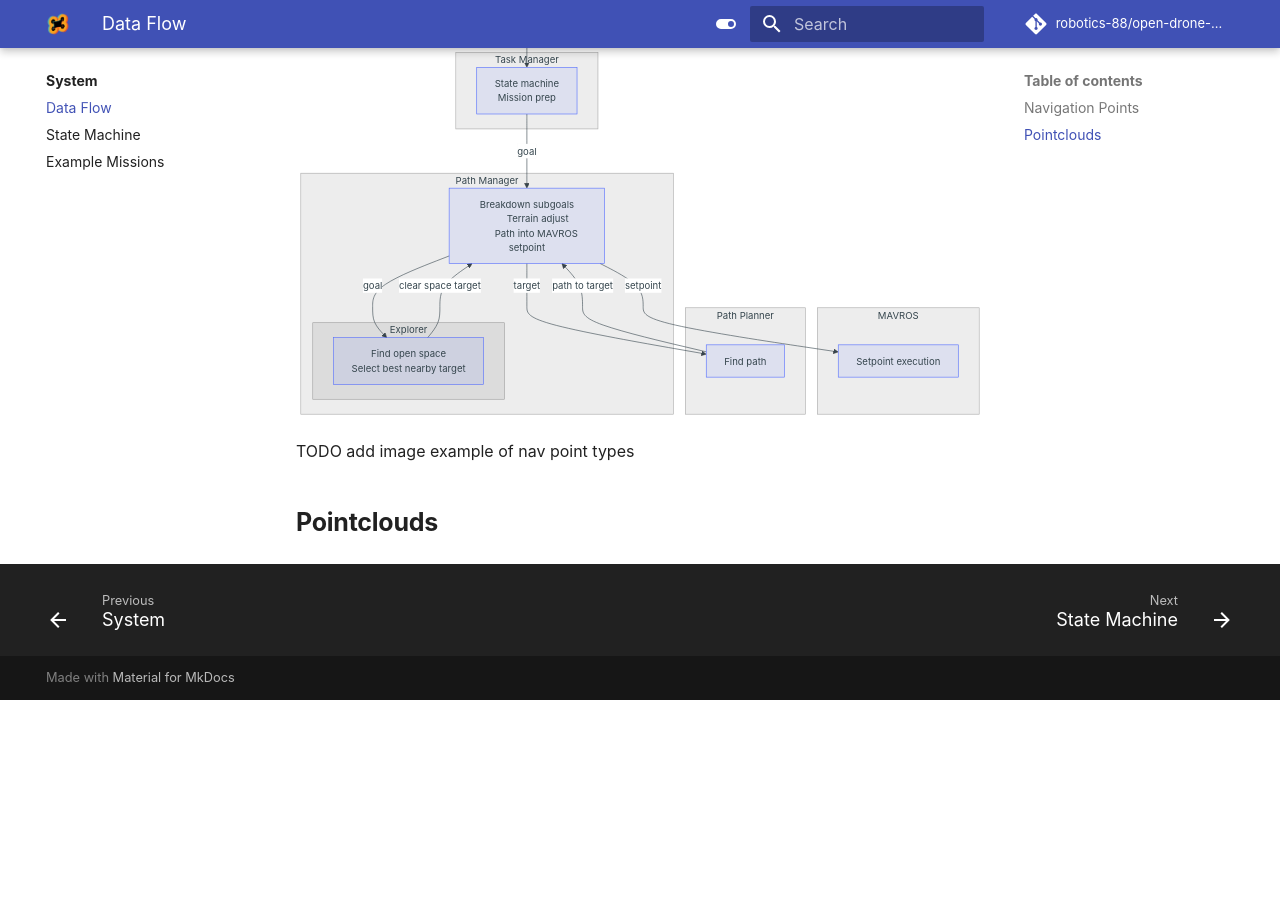
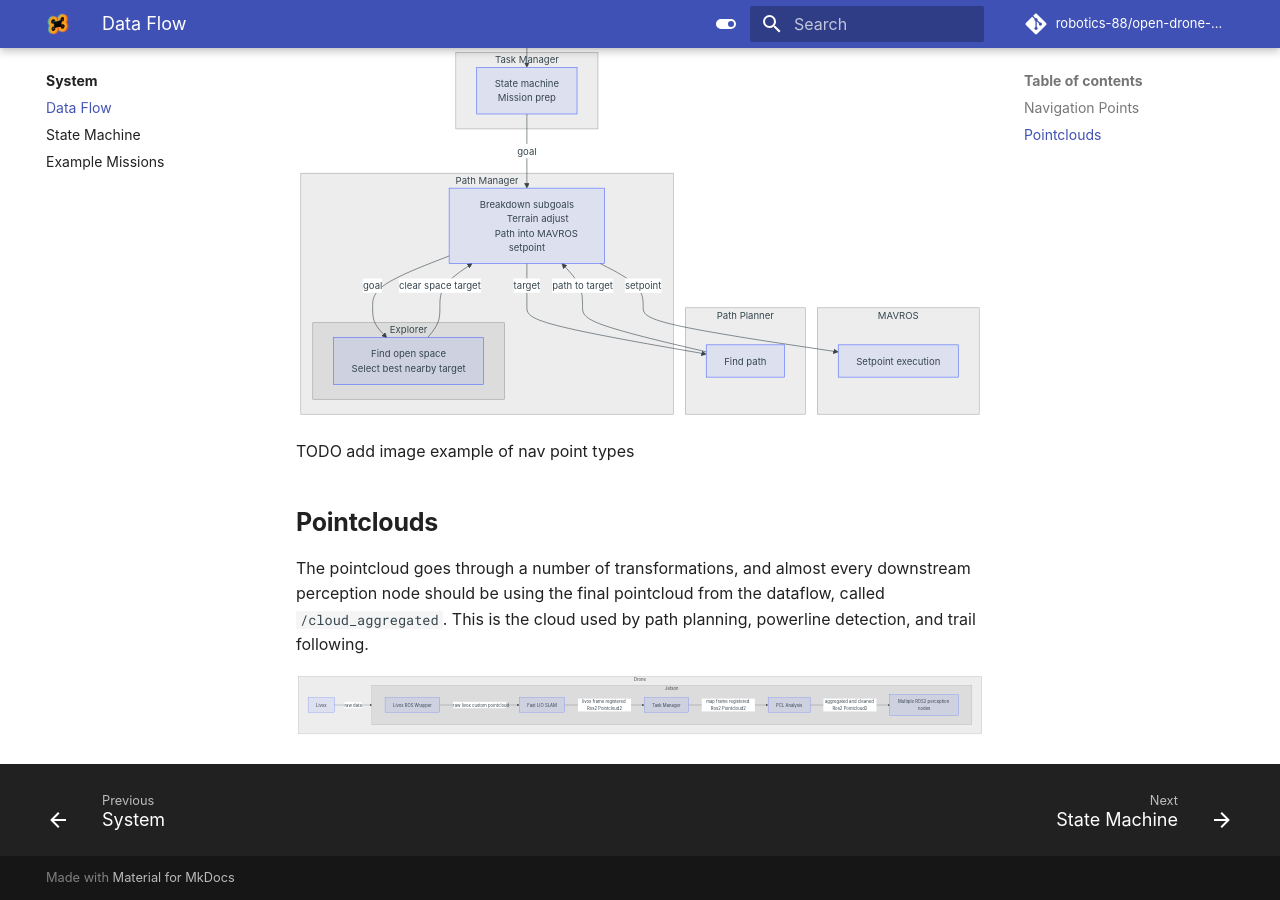
Before and after one commit to robotics-88/open-drone-docs, an MkDocs documentation site: the page built from docs/system/dataflow.md, in a window 1280 px wide and 900 px high, scrolled down 887 px. Built offline with MkDocs 1.6.1 and Material for MkDocs 9.7.7, drawn with Linux system fonts in a browser that asks for light colours; some web fonts are replaced; comment, search, counter and statistics services are not loaded; before the commit the page ends 1587 px from its top, so only the background shows below that.

Commit message:
Added dataflow description and diagram for pointcloud

````diff
--- a/docs/system/dataflow.md
+++ b/docs/system/dataflow.md
@@ -55,3 +55,27 @@ flowchart TD
 TODO add image example of nav point types
 
 ## Pointclouds
+
+The pointcloud goes through a number of transformations, and almost every downstream perception node should be using the final pointcloud from the dataflow, called `/cloud_aggregated`. This is the cloud used by path planning, powerline detection, and trail following.
+
+```mermaid
+flowchart TD
+    subgraph Drone
+        Livox[Livox]
+        Jetson[Jetson Orin Nano]
+    end
+
+    subgraph Jetson
+        Livox_wrapper[Livox ROS Wrapper]
+        PCL[PCL Analysis]
+        SLAM[Fast LIO SLAM]
+        TaskMgr[Task Manager]
+        Perception[Multiple ROS2 perception nodes]
+    end
+
+    Livox -->|raw data|Jetson
+    Livox_wrapper -->|raw livox custom pointcloud|SLAM
+    SLAM -->|livox frame registered Ros2 Pointcloud2|TaskMgr
+    TaskMgr -->|map frame registered Ros2 Pointcloud2|PCL
+    PCL -->|aggregated and cleaned Ros2 Pointcloud2|Perception
+```
````
